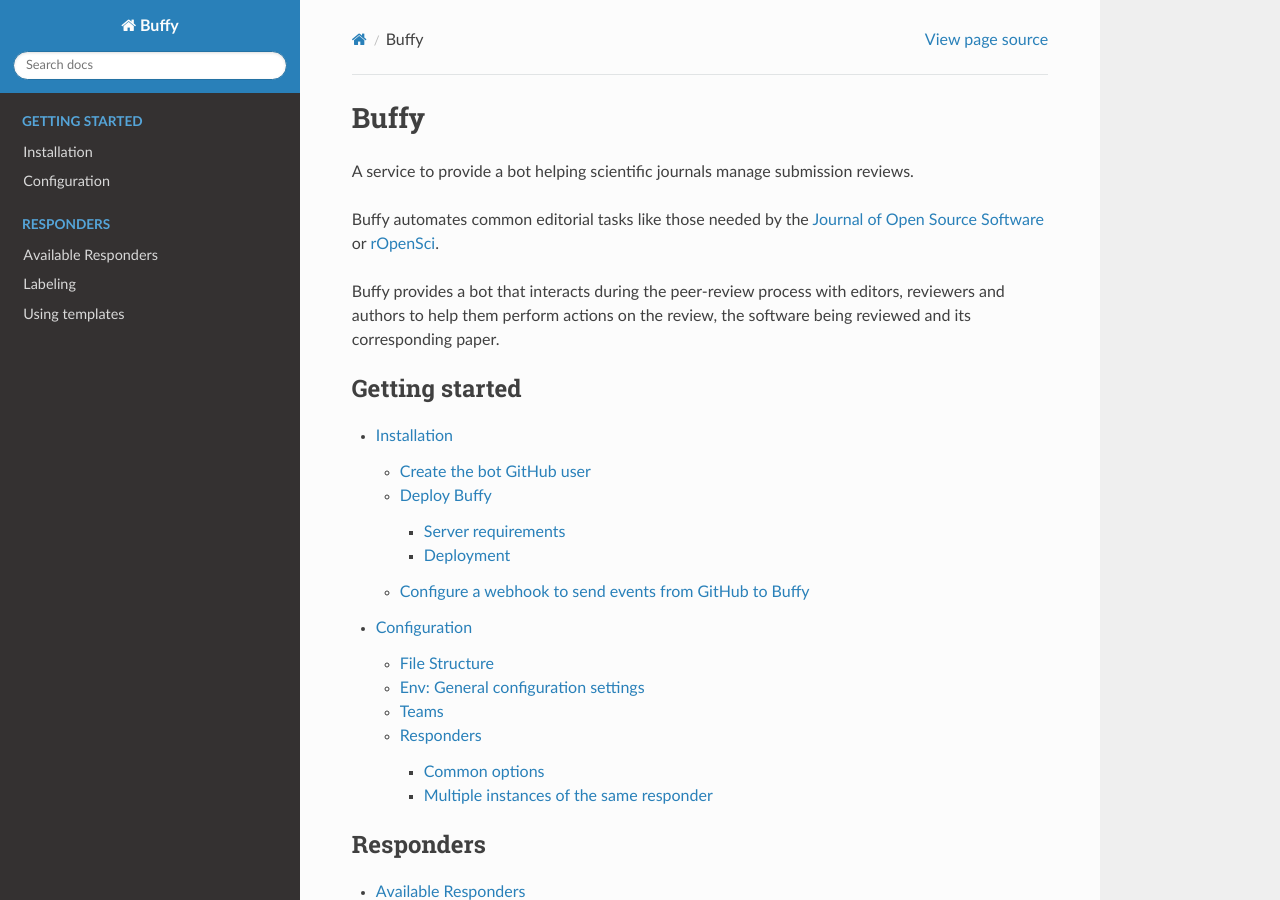
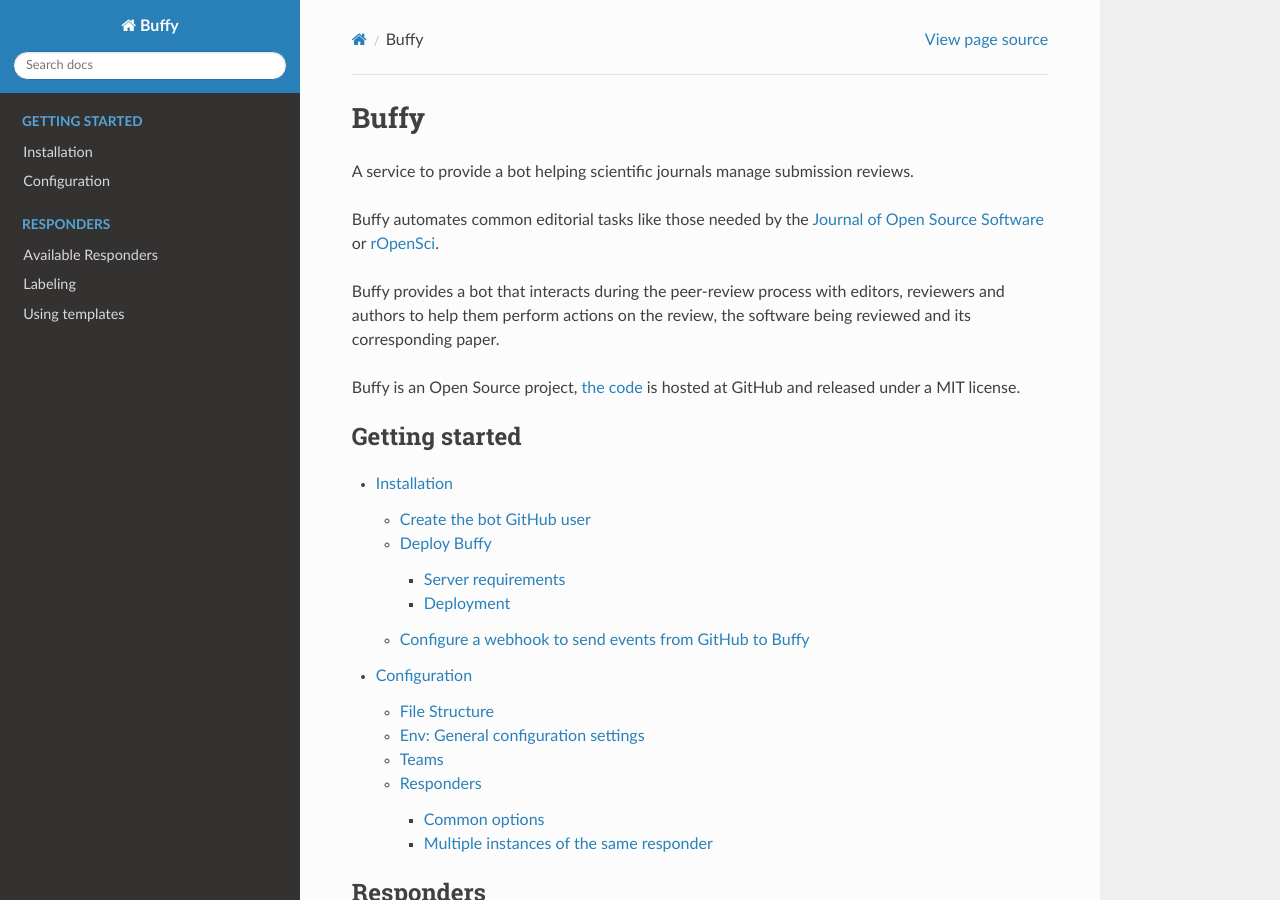
Before and after one commit to openjournals/buffy, a Sphinx documentation site: the page built from docs/index.rst, in a window 1280 px wide and 900 px high. Built offline with Sphinx 7.4.7 and the Read the Docs theme 2.0.0, drawn with Linux system fonts in a browser that asks for light colours.

Commit message:
add link to the code

```diff
--- a/docs/index.rst
+++ b/docs/index.rst
@@ -5,6 +5,8 @@
 Buffy automates common editorial tasks like those needed by the `Journal of Open Source Software <http://joss.theoj.org/>`_ or `rOpenSci <https://ropensci.org/>`_.
 
 Buffy provides a bot that interacts during the peer-review process with editors, reviewers and authors to help them perform actions on the review, the software being reviewed and its corresponding paper.
+
+Buffy is an Open Source project, `the code <https://github.com/openjournals/buffy>`_ is hosted at GitHub and released under a MIT license.
 
 
 .. toctree::
```
